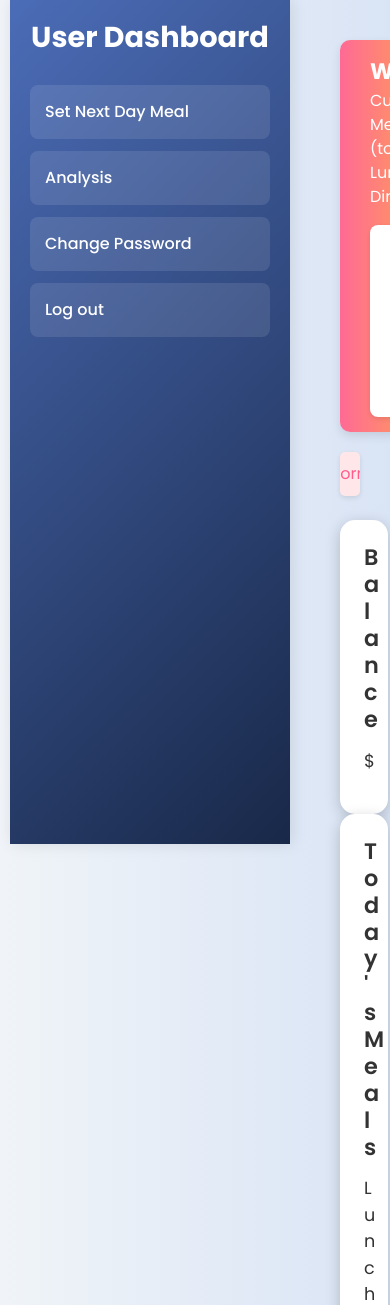
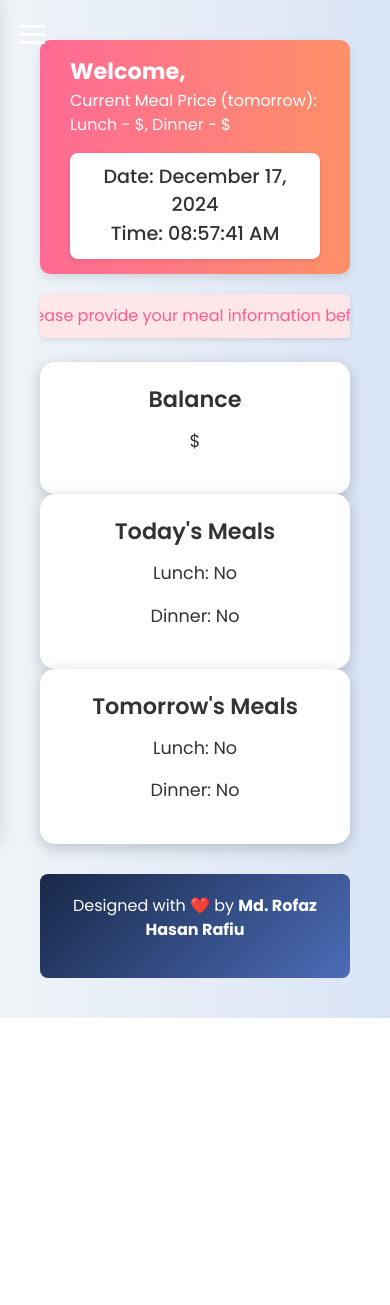
Before and after one commit to rofazhasan/Meal-Management, a Flask app: template app/templates/user_dashboard.html in a window 390 px wide; the page is wider, and only the part inside the window is pictured. Shown: the top 1305 px of that part. After the commit the page ends 1018 px from the top of that part, so only its background shows below. Run offline with Flask 3, Linux system fonts and the light colour scheme; the template is opened without the code that fills it, so the values that code supplies are empty.

Commit message:
Update user_dashboard.html

```diff
--- a/app/templates/user_dashboard.html
+++ b/app/templates/user_dashboard.html
@@ -1,6 +1,5 @@
 <!DOCTYPE html>
 <html lang="en">
-
 <head>
     <meta charset="UTF-8">
     <meta name="viewport" content="width=device-width, initial-scale=1.0">
@@ -25,6 +24,17 @@
             padding: 20px;
             box-shadow: 2px 0 15px rgba(0, 0, 0, 0.1);
             transition: all 0.3s ease-in-out;
+            z-index: 100; /* Ensure sidebar is on top */
+        }
+
+        /* Hide sidebar by default on smaller screens */
+        @media (max-width: 768px) {
+            .sidebar {
+                transform: translateX(-280px);
+            }
+            .sidebar.show {
+                transform: translateX(0);
+            }
         }
 
         .sidebar:hover {
@@ -58,6 +68,14 @@
         .content {
             margin-left: 300px;
             padding: 40px;
+            transition: margin-left 0.3s ease-in-out;
+        }
+
+        /* Adjust content margin for smaller screens */
+        @media (max-width: 768px) {
+            .content {
+                margin-left: 0;
+            }
         }
 
         .navbar {
@@ -118,7 +136,6 @@
         .running-text {
             background-color: #ffe6e9;
             color: #ff5c8d;
-
             padding: 10px;
             border-radius: 5px;
             font-size: 1rem;
@@ -133,11 +150,11 @@
             padding-left: 100%;
             animation: marquee 23s linear infinite;
         }
+
         @keyframes marquee {
             0% { transform: translateX(0); }
             100% { transform: translateX(-100%); }
         }
-
 
         footer {
             margin-top: 30px;
@@ -152,10 +169,40 @@
         footer span {
             font-weight: bold;
         }
+
+        /* Add a hamburger menu for smaller screens */
+        .hamburger {
+            display: none;
+            position: fixed;
+            top: 20px;
+            left: 20px;
+            z-index: 101; /* Ensure it's above the sidebar */
+            cursor: pointer;
+        }
+
+        @media (max-width: 768px) {
+            .hamburger {
+                display: block;
+            }
+        }
+
+        .hamburger .bar {
+            display: block;
+            width: 25px;
+            height: 3px;
+            margin: 5px auto;
+            background-color: white;
+        }
     </style>
 </head>
 
 <body>
+    <div class="hamburger" onclick="toggleSidebar()">
+        <div class="bar"></div>
+        <div class="bar"></div>
+        <div class="bar"></div>
+    </div>
+
     <div class="sidebar">
         <h3>User Dashboard</h3>
         <a href="/user/set_next_day_meal">Set Next Day Meal</a>
@@ -237,7 +284,12 @@
         }
 
         setInterval(updateDateTime, 1000);
+
+        // Function to toggle the sidebar on smaller screens
+        function toggleSidebar() {
+            const sidebar = document.querySelector('.sidebar');
+            sidebar.classList.toggle('show');
+        }
     </script>
 </body>
-
 </html>
```
Lines whose indentation alone changed are shown as unchanged.
